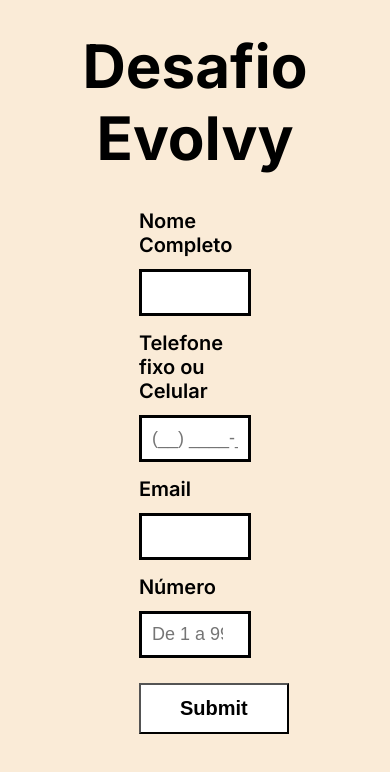
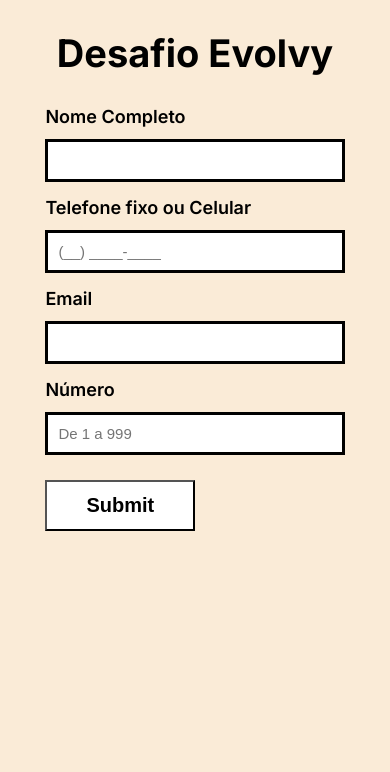
Before and after one commit to victor-oli1999/Desafio-Evolvy, a plain HTML site: page index.html in a window 390 px wide. Drawn offline with Linux system fonts and the light colour scheme.

Commit message:
Responsivo inserido.
Configurado o responsivo.

```diff
--- a/styles.css
+++ b/styles.css
@@ -43,3 +43,33 @@
     outline: navy dashed 2px;
     outline-offset: 2px
 }
+
+/* RESPONSIVO */
+@media (max-width: 1140px) {
+    form {margin: 0% 30%;}
+}
+@media (max-width: 960px) {
+    h1 {
+        font-size: 50px;
+        margin: 20px 0 5px 0;
+    }
+}
+@media (max-width: 768px) {
+    form {margin: 0% 25%;}
+}
+@media (max-width: 480px) {
+    h1 {
+        font-size: 42px;
+        margin: 25px 0 5px 0;
+    }
+    form {margin: 0% 15%;}
+}
+@media (max-width: 414px) {
+    h1 {
+        font-size: 38px;
+        margin: 30px 0 15px 0;
+    }
+    form {margin: 0% 10%;}
+    label {font-size: 18px;}
+    input#nome, input#telefone, input#email, input#numero {font-size: 15px;}
+}
```
